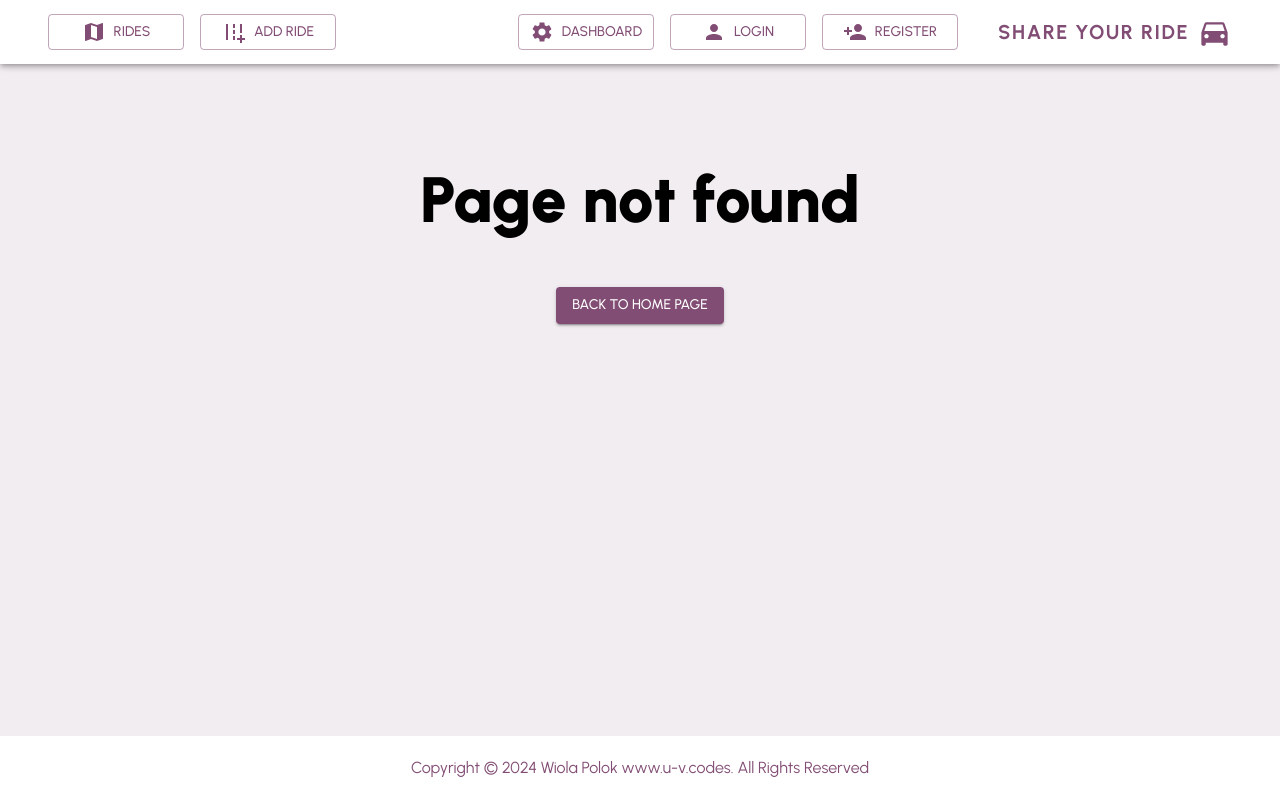
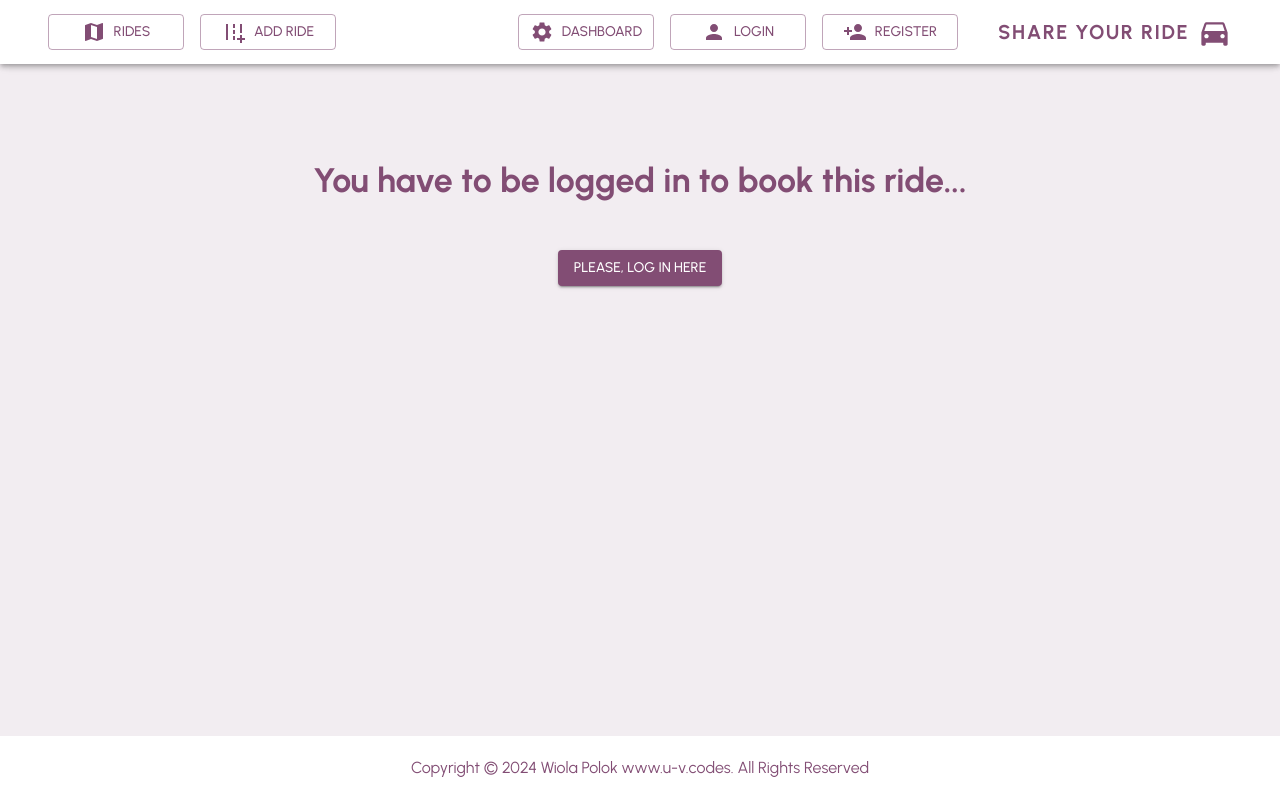
Before and after one commit to Wiolinek/microservice-architecture, a React (Vite) app in the folder client/: page /booking/1 in a window 1280 px wide. Before the commit this address had no page. Built offline with nearby package versions, Linux system fonts and the light colour scheme.

Commit message:
add ride booking route and page placeholder

```diff
--- a/client/src/data/routes.tsx
+++ b/client/src/data/routes.tsx
@@ -10,6 +10,7 @@ import OfferedRides from '@pages/OfferedRides';
 import MyAccount from '@pages/MyAccount';
 import Favourites from '@pages/Favourites';
 import Inbox from '@pages/Inbox';
+import RideBooking from '@pages/RideBooking';
 import NotFound from '@pages/NotFound';
 import ErrorPage from '@pages/ErrorPage';
 
@@ -25,6 +26,11 @@ export const routes: RouteObject[] = [
         errorElement: <ErrorPage />,
       },
     ],
+  },
+  {
+    path: '/booking/:rideId',
+    element: <RideBooking />,
+    errorElement: <ErrorPage />,
   },
   {
     path: '/add-ride',
--- a/client/src/pages/AddRide.tsx
+++ b/client/src/pages/RideBooking.tsx
@@ -4,11 +4,11 @@ import Stack from '@mui/material/Stack';
 import Button from '@mui/material/Button';
 import Banner from '@layouts/Banner';
 
-const AddRide = () => {
+const RideBooking = () => {
   return (
     <PageWrapper>
       <Stack direction="column" alignItems="center" spacing={6}>
-        <Banner subtitle="You need to be logged in to add a ride..." />
+        <Banner subtitle="You have to be logged in to book this ride..." />
       </Stack>
       <Stack direction="row" alignItems="center" justifyContent="flex-start" spacing={6} style={{ marginTop: 48 }}>
         <Link to="/login" style={{ alignSelf: 'self-start' }}>
@@ -21,4 +21,4 @@ const AddRide = () => {
   );
 };
 
-export default AddRide;
+export default RideBooking;
```
